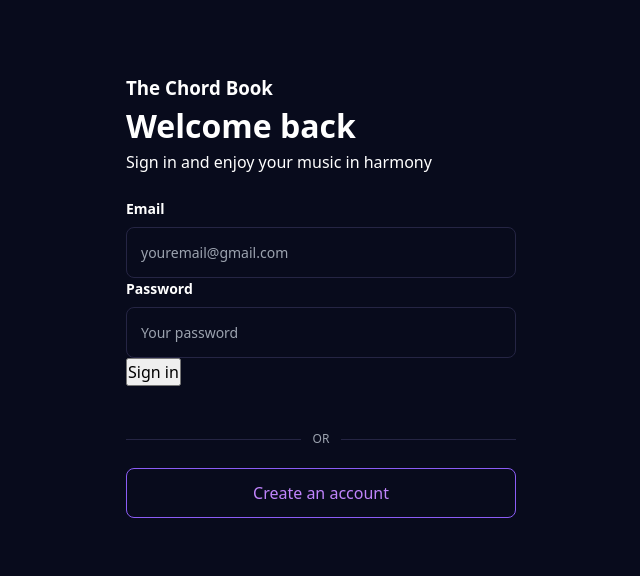
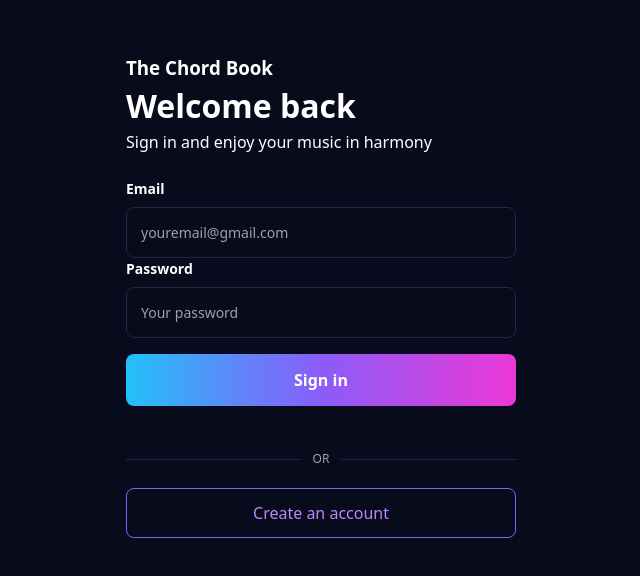
Before and after one commit to mercytv932/Chord_Book, a React (Vite) app in the folder frontend/: page /login in a window 1280 px wide. Shown: the part 104-680 px from the top of the page, without its empty margins (319-959 px from the left). Built offline with nearby package versions, Linux system fonts and the light colour scheme.

Commit message:
styling sign in button and more

```diff
--- a/frontend/src/App.css
+++ b/frontend/src/App.css
@@ -585,6 +585,22 @@
   font-size: 14px;
 }
 
+.signin-button {
+  width: 100%;
+  padding: 14px;
+  background: linear-gradient(90deg, #22c1f9, #8b5cf9, #ec38d5);
+  border: none;
+  border-radius: 8px;
+  color: white;
+  cursor: pointer;
+  font-weight: 600;
+  margin-top: 16px;
+}
+
+.signin-button:hover {
+  opacity: 0.9;
+}
+
 .or {
   display: flex;
   align-items: center;
--- a/frontend/src/pages/Login.tsx
+++ b/frontend/src/pages/Login.tsx
@@ -28,7 +28,9 @@ function Login() {
             placeholder="Your password"
           />
         </div>
-        <button type="submit">Sign in</button>
+        <button type="submit" className="signin-button">
+          Sign in
+        </button>
       </div>
       <div>
         <div className="or">
```
